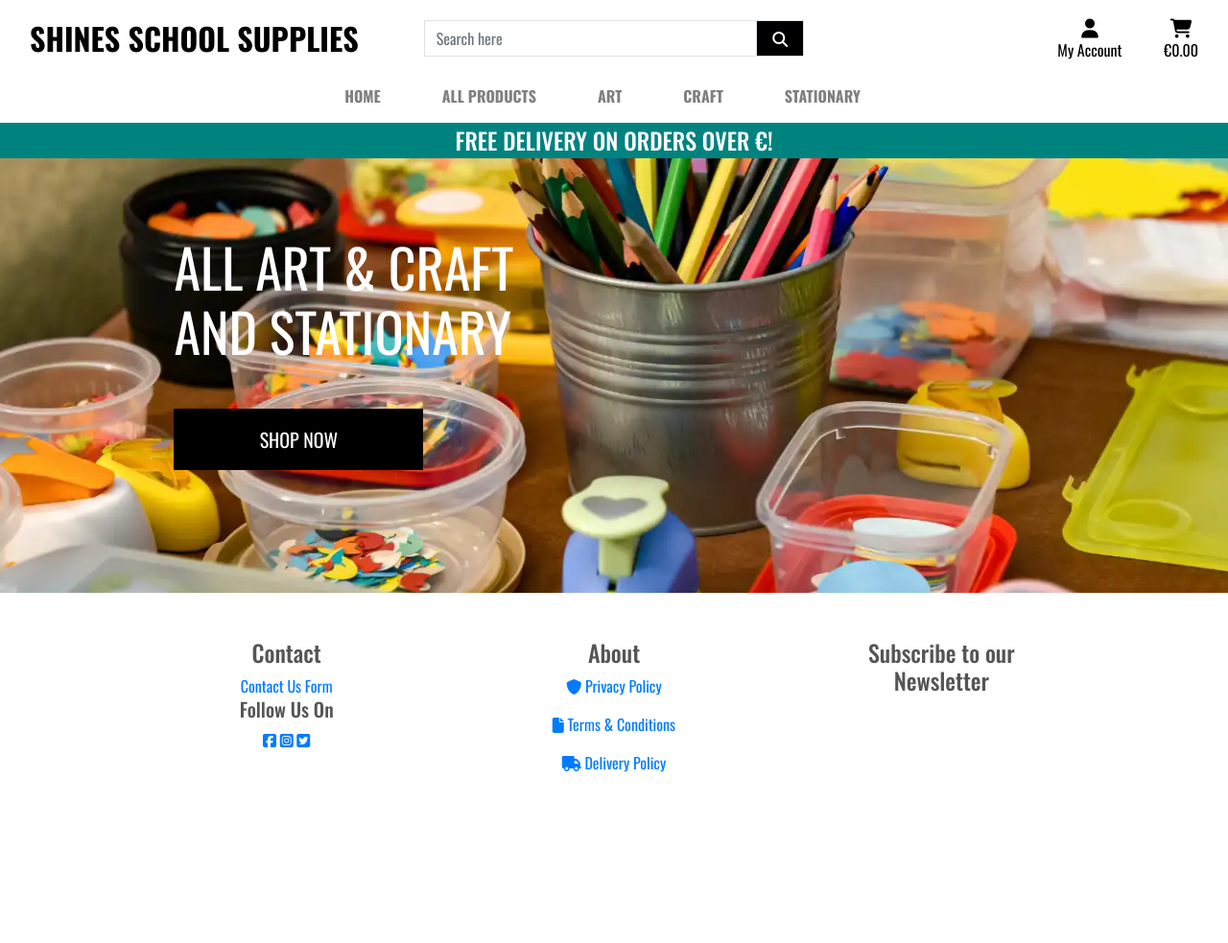
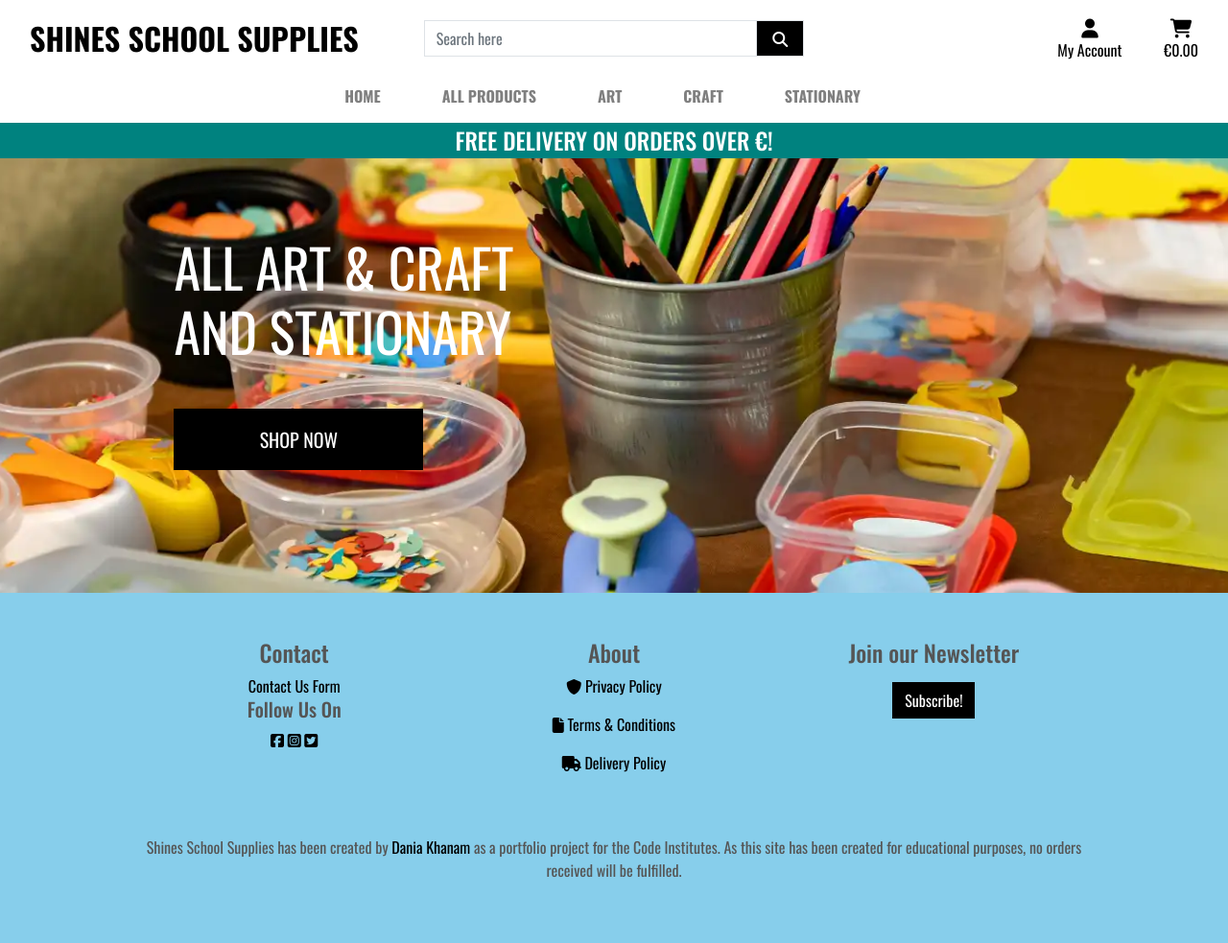
Before and after one commit to Dania2021/shines-school-supplies, a Django app: page / in a window 1280 px wide. Shown: the whole page at 96% size. Before the commit the page ends 805 px from the top, so only its background shows below. Run offline with Django 3.2, Linux system fonts and the light colour scheme; some libraries are stand-ins or nearby versions.

Commit message:
Updated footer content

```diff
--- a/static/css/base.css
+++ b/static/css/base.css
@@ -8,6 +8,7 @@ body {
     height: calc(100vh - 164px);
     color: #555;
     font-family: "Oswald";
+    z-index: 5;
 }
 
 /* from Bulma */
@@ -69,7 +70,12 @@ body {
 }
 
 .footer-container {
-    background: #fff;
+    background: #87CEEB;
+}
+
+a {
+    text-decoration: none;
+    color: #000;
 }
 
 /* -------------------------------- Media Queries */
--- a/templates/base.html
+++ b/templates/base.html
@@ -154,7 +154,7 @@
 
     <!-- Footer-->
 
-    <div class="footer-container pt-5">
+    <div class="footer-container container-fluid pt-5">
         {% include 'includes/footer-content.html' %}
     </div>
 
--- a/templates/includes/footer-content.html
+++ b/templates/includes/footer-content.html
@@ -28,7 +28,21 @@
         </div>
         <!--Newsletter section-->
         <div class="col-sm-3 pb-5">
-            <h4 class="col-pb-3">Subscribe to our Newsletter</h4>
+            <h4 class="col-pb-3">Join our Newsletter</h4>
+            <form method="POST" action="" id="newsletter-form" class="text-muted form mb-5">
+                <div class="mt-3">
+                    <button class="btn btn-black rounded-0" type="submit">Subscribe!</button>
+                </div>
+            </form>
+        </div>
+        <!-- Project disclaimer here-->
+        <div class="row educational-purposes text-center pb-5">
+            <div class="col">
+                <p>Shines School Supplies has been created by <a href="https://github.com/dania2021"
+                        target="_blank">Dania Khanam</a>
+                    as a portfolio project for the Code Institutes. As this site has been created for educational
+                    purposes, no orders received will be fulfilled.</p>
+            </div>
         </div>
     </div>
 </div>
```
